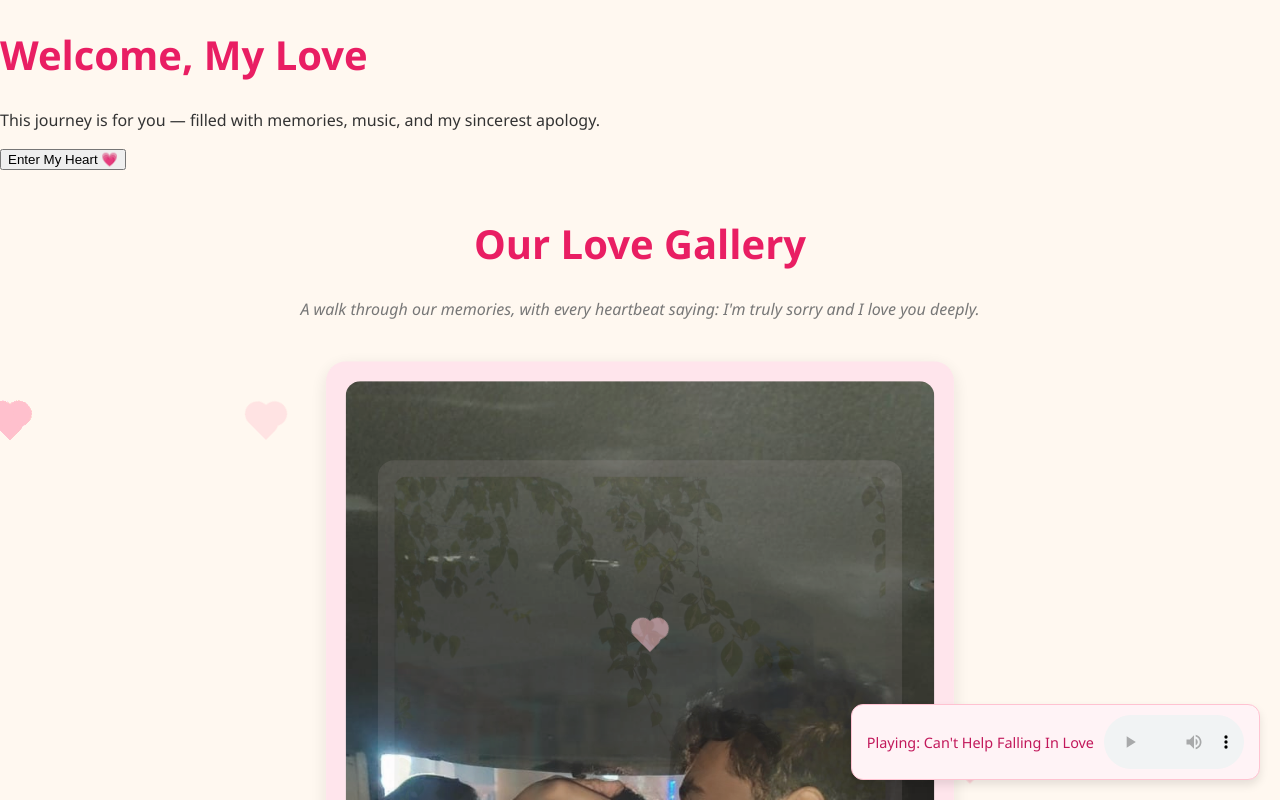
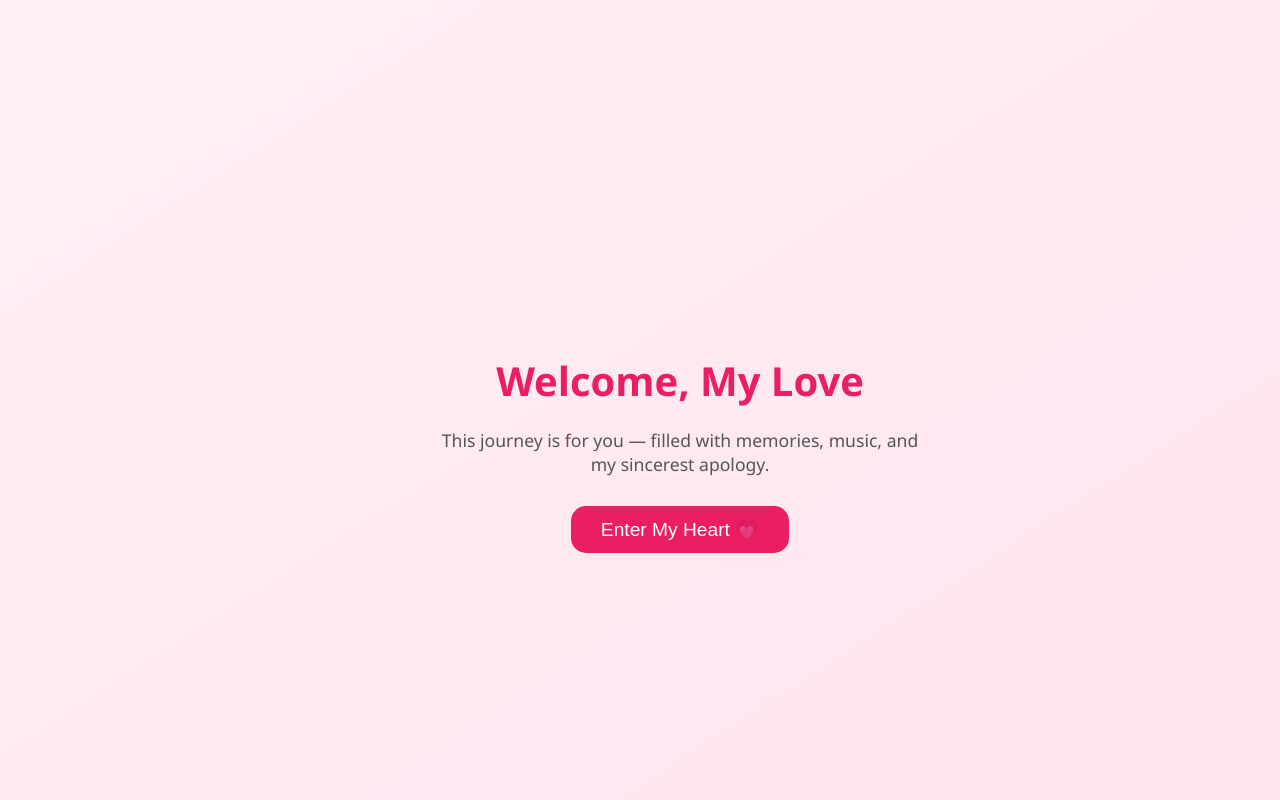
Before and after one commit to code-cpr/SORRY, a plain HTML site: page LOVE GALLERY/index.html in a window 1280 px wide. Shown: the top 800 px of the page. Drawn offline with Linux system fonts and the light colour scheme.

Commit message:
Update style.css

```diff
--- a/LOVE GALLERY/style.css
+++ b/LOVE GALLERY/style.css
@@ -184,3 +184,47 @@ h1 {
 .music-player audio {
   width: 140px;
 }
+
+.entry-screen {
+  position: fixed;
+  z-index: 9999;
+  background: linear-gradient(to bottom right, #fff0f5, #ffe3ec);
+  top: 0;
+  left: 0;
+  width: 100%;
+  height: 100%;
+  text-align: center;
+  display: flex;
+  align-items: center;
+  justify-content: center;
+  flex-direction: column;
+  padding: 40px;
+}
+
+.entry-content h1 {
+  font-size: 2.5rem;
+  color: #e91e63;
+  margin-bottom: 20px;
+}
+
+.entry-content p {
+  font-size: 1.1rem;
+  color: #555;
+  margin-bottom: 30px;
+  max-width: 500px;
+}
+
+#enter-btn {
+  font-size: 1.2rem;
+  background-color: #e91e63;
+  color: white;
+  padding: 12px 30px;
+  border: none;
+  border-radius: 15px;
+  cursor: pointer;
+  transition: background-color 0.3s ease;
+}
+
+#enter-btn:hover {
+  background-color: #d81b60;
+}
```
